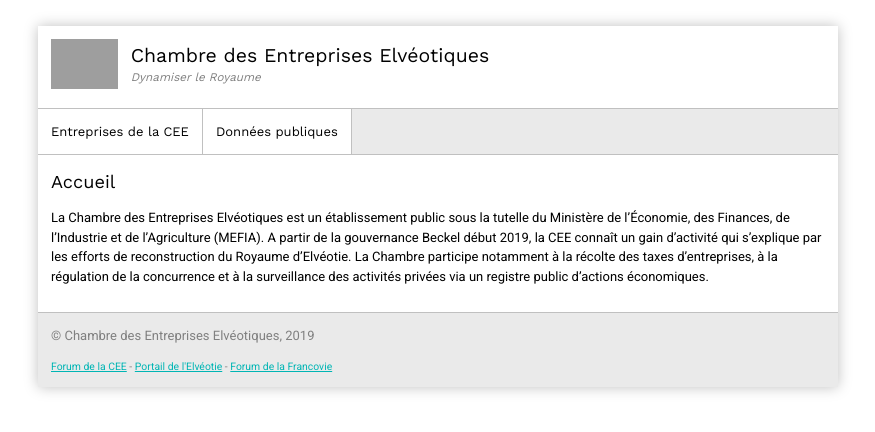
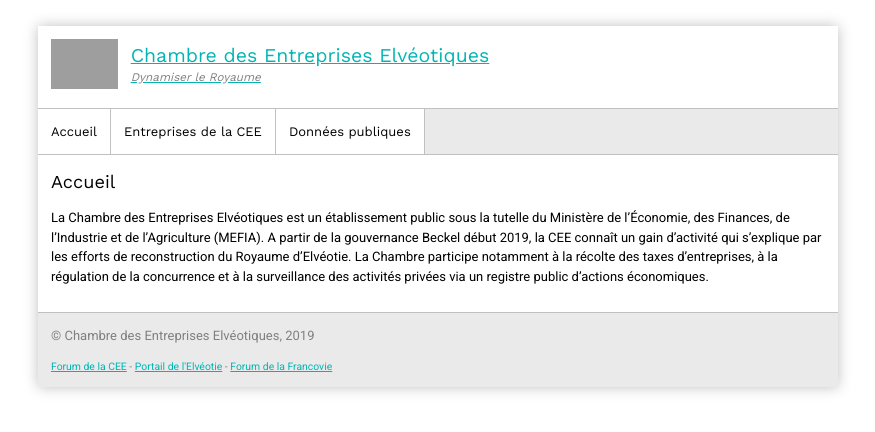
Before and after one commit to Elveotie/cee, a Jekyll site: the page built from index.md, in a window 1280 px wide. Shown: the top 432 px of the page, without its empty margins (202-1077 px from the left). Built offline with Jekyll 4.4.1, drawn with Linux system fonts in a browser that asks for light colours; our own code applies the rules of GitHub Pages for plain Markdown files.

Commit message:
Ajout d'un lien vers l'accueil

```diff
--- a/_includes/header-nav.html
+++ b/_includes/header-nav.html
@@ -1,5 +1,6 @@
 <nav class="HeaderNav">
   <ul>
+    <a href="{{ '/' | relative_url }}"><li>Accueil</li></a>
     <a href="{{ '/entreprises' | relative_url }}"><li>Entreprises de la CEE</li></a>
     <a href="{{ '/donnees' | relative_url }}"><li>Données publiques</li></a>
   </ul>
--- a/_layouts/default.html
+++ b/_layouts/default.html
@@ -20,10 +20,12 @@
             <img src="https://elveotie.github.io/images/gouvernement/cee.svg" alt="Logo de la CEE" />
           </p>
 
-          <h1 class="HeaderBrandText">
-            Chambre des Entreprises Elvéotiques <br>
-            <span>Dynamiser le Royaume</span>
-          </h1>
+          <a href="{{ '/' | relative_url }}">
+            <h1 class="HeaderBrandText">
+              Chambre des Entreprises Elvéotiques <br>
+              <span>Dynamiser le Royaume</span>
+            </h1>
+          </a>
         </div>
 
         {% include header-nav.html %}
```
